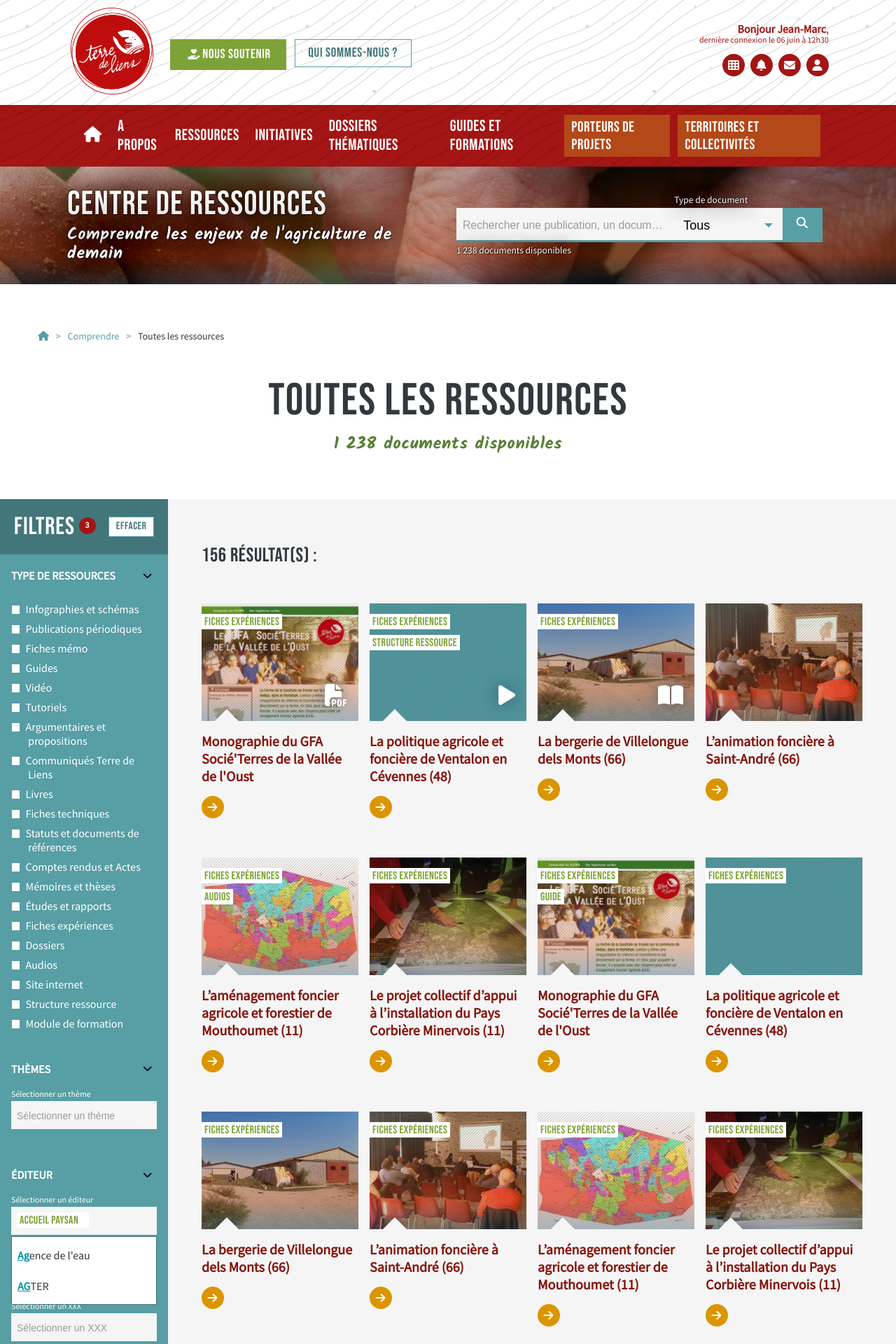
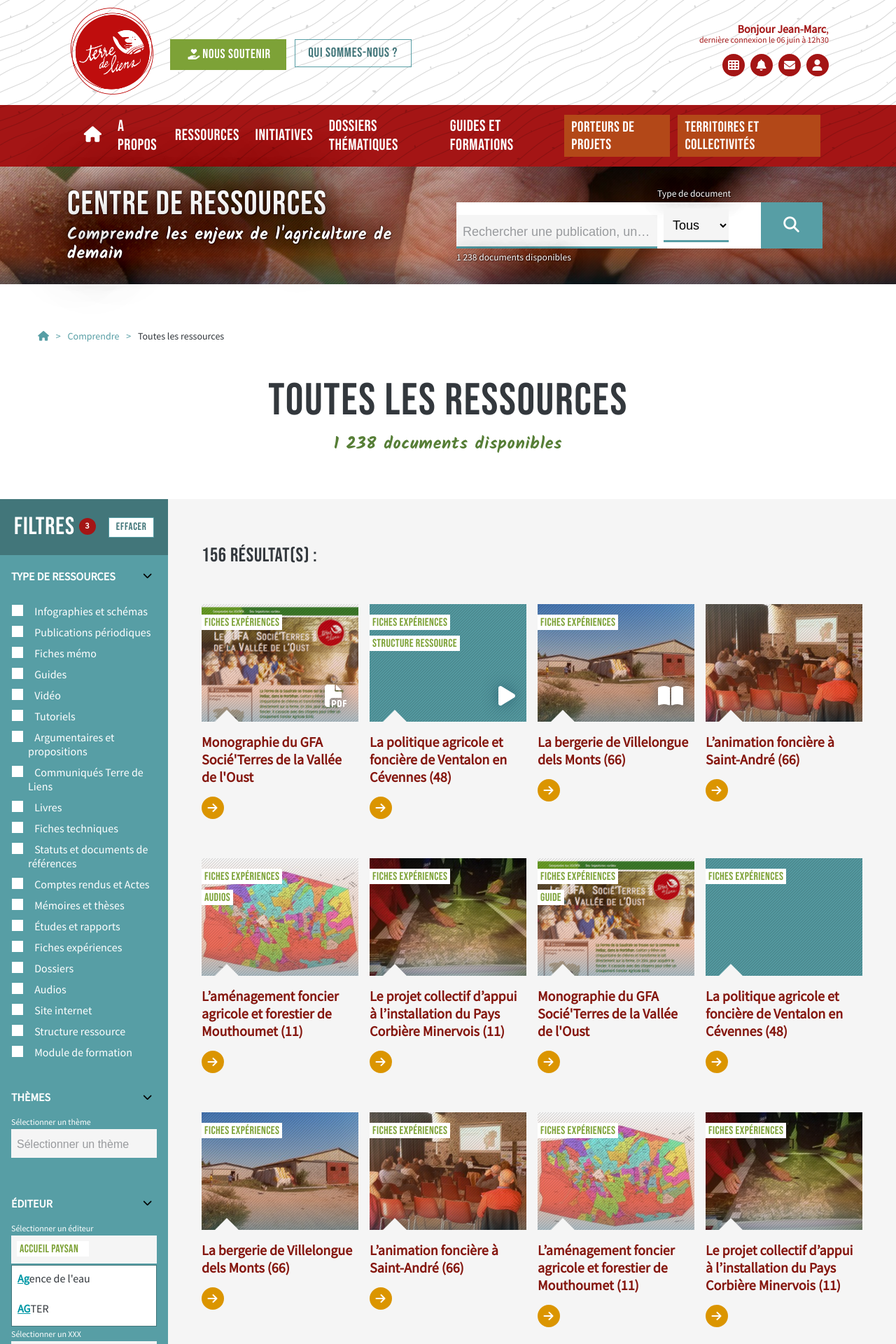
Before and after one commit to MagNadAnn/TdLUImockups, a PHP site: page /list_all-ressources.html in a window 1280 px wide. Shown: the top 1920 px of the page at 70% size. Run offline with PHP 8.4, Linux system fonts and the light colour scheme; some libraries are stand-ins or nearby versions.

Commit message:
iteration on form-items

```diff
--- a/content.html
+++ b/content.html
@@ -144,7 +144,7 @@
 
                                 <div class="menu-recherche">
                                     <h1 class="site__title small-screens">Centre de ressources</h1>
-                                    <form class="form__wrap top-bar__3__form-wrap search-form">
+                                    <form class="form__wrap top-bar__3__form-wrap form_search">
                                         <div class="form-line form-line_multi">
                                             <div class="form-line_multi__item form-line_multi__field">
                                                 <label class="form-label form-label_dark form-label_bottom"
@@ -212,7 +212,7 @@
 
                         </div>
 
-                        <form class="form__wrap hero_header-site__search-form search-form">
+                        <form class="form__wrap hero_header-site__form_search form_search">
                             <div class="form-line form-line_multi">
                                 <div class="form-line_multi__item form-line_multi__field">
                                     <label class="form-label form-label_dark form-label_bottom" for="search">1
@@ -1107,7 +1107,7 @@
                             </div>
                             <div class="column column_1-6">
                                 <h6 class="footer-site__title">Votre agence<br />territoriale</h6>
-                                <form class="form__wrap search-form form_s">
+                                <form class="form__wrap form_search form_s">
                                     <div class="form-line form-line_multi">
                                         <div class="form-line_multi__item form-line_multi__field">
                                             <label class="form-label form-label_dark form-label_top"
--- a/fiche_PDF.html
+++ b/fiche_PDF.html
@@ -144,7 +144,7 @@
 
                                 <div class="menu-recherche">
                                     <h1 class="site__title small-screens">Centre de ressources</h1>
-                                    <form class="form__wrap top-bar__3__form-wrap search-form">
+                                    <form class="form__wrap top-bar__3__form-wrap form_search">
                                         <div class="form-line form-line_multi">
                                             <div class="form-line_multi__item form-line_multi__field">
                                                 <label class="form-label form-label_dark form-label_bottom"
@@ -212,7 +212,7 @@
 
                         </div>
 
-                        <form class="form__wrap hero_header-site__search-form search-form">
+                        <form class="form__wrap hero_header-site__form_search form_search">
                             <div class="form-line form-line_multi">
                                 <div class="form-line_multi__item form-line_multi__field">
                                     <label class="form-label form-label_dark form-label_bottom" for="search">1
@@ -499,7 +499,7 @@
                             </div>
                             <div class="column column_1-6">
                                 <h6 class="footer-site__title">Votre agence<br />territoriale</h6>
-                                <form class="form__wrap search-form form_s">
+                                <form class="form__wrap form_search form_s">
                                     <div class="form-line form-line_multi">
                                         <div class="form-line_multi__item form-line_multi__field">
                                             <label class="form-label form-label_dark form-label_top"
--- a/fiche_video.html
+++ b/fiche_video.html
@@ -144,7 +144,7 @@
 
                                 <div class="menu-recherche">
                                     <h1 class="site__title small-screens">Centre de ressources</h1>
-                                    <form class="form__wrap top-bar__3__form-wrap search-form">
+                                    <form class="form__wrap top-bar__3__form-wrap form_search">
                                         <div class="form-line form-line_multi">
                                             <div class="form-line_multi__item form-line_multi__field">
                                                 <label class="form-label form-label_dark form-label_bottom"
@@ -212,7 +212,7 @@
 
                         </div>
 
-                        <form class="form__wrap hero_header-site__search-form search-form">
+                        <form class="form__wrap hero_header-site__form_search form_search">
                             <div class="form-line form-line_multi">
                                 <div class="form-line_multi__item form-line_multi__field">
                                     <label class="form-label form-label_dark form-label_bottom" for="search">1
@@ -573,7 +573,7 @@
                             </div>
                             <div class="column column_1-6">
                                 <h6 class="footer-site__title">Votre agence<br />territoriale</h6>
-                                <form class="form__wrap search-form form_s">
+                                <form class="form__wrap form_search form_s">
                                     <div class="form-line form-line_multi">
                                         <div class="form-line_multi__item form-line_multi__field">
                                             <label class="form-label form-label_dark form-label_top"
--- a/list_all-ressources.html
+++ b/list_all-ressources.html
@@ -144,7 +144,7 @@
 
                                 <div class="menu-recherche">
                                     <h1 class="site__title small-screens">Centre de ressources</h1>
-                                    <form class="form__wrap top-bar__3__form-wrap search-form">
+                                    <form class="form__wrap top-bar__3__form-wrap form_search">
                                         <div class="form-line form-line_multi">
                                             <div class="form-line_multi__item form-line_multi__field">
                                                 <label class="form-label form-label_dark form-label_bottom"
@@ -212,7 +212,7 @@
 
                         </div>
 
-                        <form class="form__wrap hero_header-site__search-form search-form">
+                        <form class="form__wrap hero_header-site__form_search form_search">
                             <div class="form-line form-line_multi">
                                 <div class="form-line_multi__item form-line_multi__field">
                                     <label class="form-label form-label_dark form-label_bottom" for="search">1
@@ -442,7 +442,7 @@
                                 <div class="form-line">
                                     <label class="form-label form-label_dark form-label_top" for="search">Sélectionner
                                         un éditeur</label>
-                                    <div class="form-item form-item_field form-item_select_multi">
+                                    <div class="form-item form-item_field form-item_select is-dropped">
                                         <ul class="list list_h tag__list">
                                             <li class="tag__item">
                                                 <span class="tag">
@@ -452,8 +452,8 @@
                                                     </a>
                                                 </span>
                                             </li>
-                                            <li class="search-field">
-                                                <input class="form-item_select_multi__prompt" type="text"
+                                            <li class="form-item_select__prompt__wrap">
+                                                <input class="form-item_select__prompt_multi" type="text"
                                                     autocomplete="off" value="Sélectionner un éditeur">
                                             </li>
                                         </ul>
@@ -1257,7 +1257,7 @@
                             </div>
                             <div class="column column_1-6">
                                 <h6 class="footer-site__title">Votre agence<br />territoriale</h6>
-                                <form class="form__wrap search-form form_s">
+                                <form class="form__wrap form_search form_s">
                                     <div class="form-line form-line_multi">
                                         <div class="form-line_multi__item form-line_multi__field">
                                             <label class="form-label form-label_dark form-label_top"
--- a/nav.html
+++ b/nav.html
@@ -290,7 +290,7 @@
 
                                 <div class="menu-recherche">
                                     <h1 class="site__title small-screens">Centre de ressources</h1>
-                                    <form class="form__wrap top-bar__3__form-wrap search-form">
+                                    <form class="form__wrap top-bar__3__form-wrap form_search">
                                         <div class="form-line form-line_multi">
                                             <div class="form-line_multi__item form-line_multi__field">
                                                 <label class="form-label form-label_dark form-label_bottom"
--- a/styles/style-form.css
+++ b/styles/style-form.css
@@ -108,12 +108,10 @@
 
 .form-line_multi__button {
     background-color: #579ea5;
-    font-size: 0.72em;
 }
 
-.form-line_multi__button_icon > .button {
-    padding-left: 0.75em;
-    padding-right: 0.75em;
+.form-line_multi__button > .form-item_button {
+    border-width: 0 0 0.2em;
 }
 
 @media (max-width: 499px) {
@@ -192,7 +190,7 @@
 ------------------------------------------------------------------------------------
 */
 
-.form-item {
+[class*="form-item"] {
     box-sizing: border-box;
     font-size: 1em;
     padding: 0.5em;
@@ -200,13 +198,13 @@
 }
 
 @media (min-width: 500px) {
-    .form-item {
+    [class*="form-item"] {
         min-height: 2.7em;
     }
 }
 
 @media (max-width: 499px) {
-    .form-item {
+    [class*="form-item"] {
         min-height: 2.7em;
     }
 }
@@ -219,14 +217,9 @@
 ------------------------------------------------------------------------------------
 */
 
-.form-item_button {
-    padding-left: 1em !important;
-    padding-right: 1em !important;
-}
-
 .form-item_button.button {
-    padding-top: 0.90em;
-    padding-bottom: 0.50em;
+    font-size: 0.95em;
+    padding: 0.90em 1em 0.5em;
 }
 
 /*
@@ -248,52 +241,6 @@
     text-overflow: ellipsis;
 }
 
-/*
-------------------------------------------------------------------------------------
-------------------------------------------------------------------------------------
-Form-item SELECT
-------------------------------------------------------------------------------------
-------------------------------------------------------------------------------------
-*/
-
-.form-item_select {
-    width: 115%;
-}
-
-.form-item_select > option {
-    font-size: 1rem;
-}
-
-.form-item_select__wrap {
-    overflow: hidden;
-    width: 100%;
-}
-
-.form-item_select__wrap::after {
-	/* Le pointeur du select */
-	content: '';
-	position: absolute;
-	top: 50%;
-	margin-top: -3px;
-	right: .75em;
-	display: block;
-	width: 0; height: 0;
-	border-color: transparent;
-	border-top-color: #579ea5;
-	border-width: 6px;
-	border-style: solid;
-	pointer-events: none;
-}
-
-.form-item_select.empty,
-::placeholder {
-    font-size: 0.875em;
-    opacity: 1;
-}
-
-.form-item_select.empty {
-    padding: 0.6em 0.25em;
-}
 
 /*
 ------------------------------------------------------------------------------------
@@ -311,22 +258,29 @@
 }
 
 .form-item_check {
+    position: relative;
+    height: 1em;
+    min-height: auto;
+    width: 1em;
+    border-style: solid;
+    border-width: 0.05em;
+    margin: 0;
+    top: 0.1em;
     -webkit-appearance: none;
     -moz-appearance: none;
     -ms-appearance: none;
 }
 
 .form-item_check {
-    position: relative;
-    height: 1em;
-    width: 1em;
-    border-style: solid;
-    border-width: 0.05em;
-    margin: 0;
-    top: 0.1em;
+    background: #ffffff;
+    border-color: #579ea5;
 }
 
 .form-item_check:checked {}
+
+.form-item_check:checked {
+    background: #ffffff;
+}
 
 .form-item_check:checked:before {
     content: '';
@@ -337,6 +291,10 @@
     width: calc(0.5em - 1px);
     height: calc(0.5em - 1px);
     margin: 0.25em;
+}
+
+.form-item_check:checked:before {
+    background-color: #579ea5;
 }
 
 .form-item_check__label {
@@ -356,45 +314,85 @@
 /*
 ------------------------------------------------------------------------------------
 ------------------------------------------------------------------------------------
-Form-item SELECT MULTI
+Form-item SELECT
 ------------------------------------------------------------------------------------
 ------------------------------------------------------------------------------------
 */
 
-.form-item_select_multi {
+.form-item_select {
     position: relative;
     padding: 0.0625em 0.5em;
 }
 
-.form-item_select_multi__prompt.is-active {
-    color: #33383d !important;
+.form-item_select__arrow {
+    position: absolute;
+    z-index: 1;
+    bottom: 0;
+    right: 0;
+    padding: 0 1em;
+    color: #579ea5;
+    background-color: transparent;
+    transition: all 0.2s ease-in-out;
 }
-.form-item_select_multi__prompt {
+
+.form-item_select.is-dropped > .form-item_select__arrow {
+    transform: rotate(-180deg);
+}
+
+.form-item_select__prompt,
+.form-item_select__prompt_multi {
     margin: 1px 0;
-    padding: 0;
-    height: 25px;
+    padding: 0.5em 0 0;
     outline: 0;
     border: 0 !important;
     background: 0 0 !important;
     -webkit-box-shadow: none;
     box-shadow: none;
-    color: transparent;
     font-size: 100%;
     font-family: sans-serif;
     line-height: normal;
     border-radius: 0;
+    width: calc(100% - 2.5em);
+    min-height: auto;
+    text-overflow: ellipsis;
+}
+
+.form-item_select__prompt {
+    width: calc(100% - 2.5em);
+    color: #33383d;
+}
+
+.form-item_select__prompt_multi {
     width: 25px;
+    color: transparent;
+}
+
+.form-item_select__prompt_multi.is-active {
+    color: #33383d;
+    width: auto;
+}
+
+.form-item_select__prompt__wrap {
+    margin: 0 !important;
+    padding: 0 !important;
+    min-height: auto;
 }
 
 .form-item_select__drop {
+    display: none;
     position: absolute;
     top: calc(100% + 0.125em);
     left: 0;
+    width: 100%;
+    padding: 0;
+    box-sizing: border-box;
+    border: 1px solid #42767a;
+    background: #fff;
     z-index: 1010;
-    width: 100%;
-    border: 1px solid #42767a;
-    box-sizing: border-box;
-    background: #fff;
+}
+
+.form-item_select.is-dropped > .form-item_select__drop {
+    display: block;
 }
 
 .form-item_select__option__list {
@@ -414,6 +412,7 @@
 
 .form-item_select__option__item {
     padding: 0.5em;
+    margin: 0;
     transition: all 0.2s ease-in-out;
 }
 
@@ -442,13 +441,13 @@
 SEARCH FORM
 */
 
-.search-form > .form-line_multi {
+.form_search > .form-line_multi {
     flex-wrap: nowrap !important;
     flex-direction: row !important;
 }
 
 @media (max-width: 499px) {
-    .search-form .form-line_multi__item {
+    .form_search .form-line_multi__item {
         margin-top: 0 !important;
         margin-bottom: 0 !important;
     }
@@ -479,24 +478,7 @@
     border-bottom-color: #1e626b;
 }
 
-.form-line_multi__button > .button {
-    border-width: 0 0 0.2em;
-}
-
 .form-item_select.empty,
 ::placeholder {
     color: #999b9e;
 }
-
-.form-item_check {
-    background: #ffffff;
-    border-color: #579ea5;
-}
-
-.form-item_check:checked {
-    background: #ffffff;
-}
-
-.form-item_check:checked:before {
-    background-color: #579ea5;
-}
--- a/styles/style-menu.css
+++ b/styles/style-menu.css
@@ -151,7 +151,7 @@
 
 @media (max-width: 799px) {
 
-    .main-nav__logo {
+    .main-nav__logo.logo__wrap {
         position: fixed;
         top: 0.25em;
         left: 0.25em;
--- a/styles/style-special.css
+++ b/styles/style-special.css
@@ -38,6 +38,16 @@
 ------------------------------------------------------------------------------------
 ------------------------------------------------------------------------------------
 */
+
+/*
+-----------------------------
+pastille number
+*/
+
+.logo__wrap {
+    display: inline-block;
+    width: 10em;
+}
 
 /*
 -----------------------------
@@ -1045,7 +1055,6 @@
 
 .hero {
     position: relative;
-    overflow: hidden;
     padding: 0;
     background-color: #db9500;
 }
@@ -1053,6 +1062,7 @@
 .hero > .vignette__wrap {
     position: absolute;
     height: 100%;
+    z-index: 0;
 }
 
 .tuile_media__content_hero {
@@ -1164,14 +1174,15 @@
     position: relative;
 }
 
-.hero_header-site__container {
+.hero_header-site__container,
+.hero_header-site__content {
     display: flex;
     flex-direction: column;
-    align-items: center;
 }
 
 .is-expanded .hero_header-site__content {
     text-align: center;
+    align-items: center;
 }
 
 .hero_header-site__logo {
@@ -1201,12 +1212,12 @@
     color: #ffffff;
 }
 
-.hero_header-site__search-form {
+.hero_header-site__form_search {
     width: 100%;
     max-width: 35em;
 }
 
-.is-expanded .hero_header-site__search-form {
+.is-expanded .hero_header-site__form_search {
     margin-left: auto !important;
     margin-right: auto !important;
 }
@@ -1224,7 +1235,7 @@
         font-size: 2em;
     }
 
-    .is-expanded .hero_header-site__search-form {
+    .is-expanded .hero_header-site__form_search {
         font-size: calc(0.011 * 100vw);
     }
 }
@@ -1239,7 +1250,7 @@
         font-size: calc(0.035 * 100vw);
     }
 
-    .is-expanded .hero_header-site__search-form {
+    .is-expanded .hero_header-site__form_search {
         font-size: calc(0.016 * 100vw);
     }
 
@@ -1253,7 +1264,7 @@
         margin-right: 1em;
     }
 
-    .is-shrinked .hero_header-site__search-form {
+    .is-shrinked .hero_header-site__form_search {
         width: 50%;
     }
 
@@ -1274,7 +1285,7 @@
         padding-bottom: 6em !important;
     }
 
-    .is-expanded .hero_header-site__search-form {
+    .is-expanded .hero_header-site__form_search {
         margin: 0.5em 0;
     }
 
@@ -1293,7 +1304,7 @@
         font-size: 2em;
     }
 
-    .is-shrinked .hero_header-site__search-form {
+    .is-shrinked .hero_header-site__form_search {
         font-size: 0.75em;
         margin: 0.5em 0;
     }
--- a/styles/style.css
+++ b/styles/style.css
@@ -261,13 +261,25 @@
 
 /*
 -----------------------------
-FULL WIDTH SECTION
+SECTIONS
 */
 
 .fw-section {
     width: 100%;
     position: relative;
     padding: 1px 0;
+}
+
+.fh-section {
+    position: relative;
+    height: 100vh;
+    box-sizing: border-box;
+    margin: 0;
+    background-color: cyan;
+}
+
+.fh-section:nth-child(odd) {
+    background-color: yellow;
 }
 
 /*
```
Also changed, not shown: fiche_CR.html (+6 -9 lines), fiche_dossier.html (+5 -5 lines), home.html (+50 -48 lines), page-connexion.html (added, +68 -0 lines).
